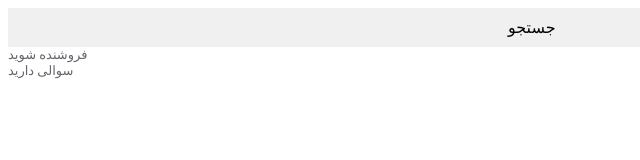
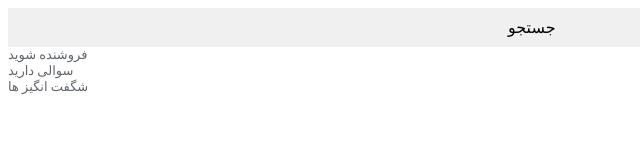
Before and after one commit to nargesghashghaie/digikala.gh, a plain HTML site: page index.html in a window 1280 px wide. Shown: the full height of the page, 0-640 px from the left. Drawn offline with Linux system fonts and the light colour scheme.

Commit message:
addad index.html

```diff
--- a/index.html
+++ b/index.html
@@ -16,6 +16,8 @@
                 <div class="conteiner5">
                     <div class="head1"> فروشنده شوید</div>
                     <div class="head1"> سوالی دارید</div>
+                    <div class="head1"> شگفت انگیز ها</div>
+
                 </div>
 
 
```
